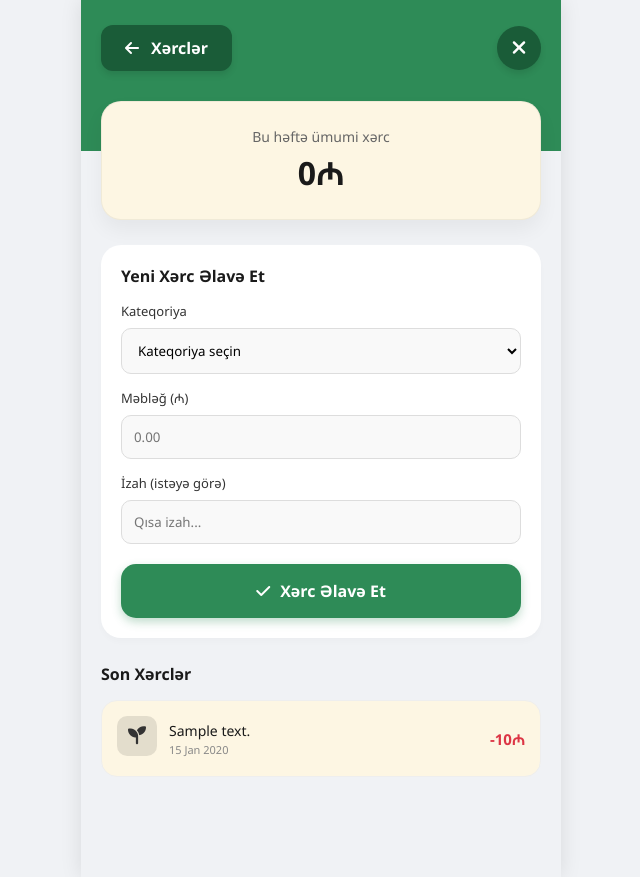
After one commit to mammadlicavid/Farm-Inventory-Manager, a Django app: page /xercler/ in a window 1280 px wide. The commit adds this page. Shown: the whole page, without its empty margins (319-959 px from the left). Run offline with Django 5.2, Linux system fonts and the light colour scheme; a user stored in the database is signed in; tables that the repository leaves empty hold one stand-in row (values such as "Sample post").

Commit message:
Added Xercler page

```diff
--- a/backend/apps/dashboard/views.py
+++ b/backend/apps/dashboard/views.py
@@ -3,9 +3,11 @@ from django.contrib.auth.decorators import login_required
 from django.utils import timezone
 from django.utils.dateparse import parse_datetime
 
+from django.db.models import Sum
 from toxum.models import Seed
 from heyvanlar.models import Animal
 from alet.models import Alet
+from xercler.models import Expense
 
 @login_required
 def dashboard(request):
@@ -21,10 +23,13 @@ def dashboard(request):
          + Alet.objects.filter(created_by=request.user, created_at__gte=session_start).count()
     )
 
+    total_expenses = Expense.objects.filter(created_by=request.user).aggregate(Sum('amount'))['amount__sum'] or 0
+
     context = {
         "user_name" : request.user.get_username(),
         "stats" : {
             "new_addition": new_products,
+            "expenses": total_expenses,
         },
     }
 
--- /dev/null
+++ b/backend/apps/xercler/apps.py
@@ -0,0 +1,5 @@
+from django.apps import AppConfig
+
+class XerclerConfig(AppConfig):
+    default_auto_field = 'django.db.models.BigAutoField'
+    name = 'xercler'
--- /dev/null
+++ b/backend/apps/xercler/forms.py
@@ -0,0 +1,28 @@
+from django import forms
+from .models import Expense
+
+class ExpenseForm(forms.ModelForm):
+    class Meta:
+        model = Expense
+        fields = ['category', 'amount', 'description']
+        widgets = {
+            'category': forms.Select(attrs={
+                'class': 'form-select',
+                'style': 'width: 100%; padding: 12px; border-radius: 10px; border: 1px solid #ddd; outline: none; background-color: #f9f9f9;'
+            }),
+            'amount': forms.NumberInput(attrs={
+                'class': 'form-input',
+                'placeholder': '0.00',
+                'style': 'width: 100%; padding: 12px; border-radius: 10px; border: 1px solid #ddd; outline: none; background-color: #f9f9f9;'
+            }),
+            'description': forms.TextInput(attrs={
+                'class': 'form-input',
+                'placeholder': 'Qısa izah...',
+                'style': 'width: 100%; padding: 12px; border-radius: 10px; border: 1px solid #ddd; outline: none; background-color: #f9f9f9;'
+            }),
+        }
+
+    def __init__(self, *args, **kwargs):
+        super().__init__(*args, **kwargs)
+        # Customizing category choices to match UI "Kateqoriya seçin"
+        self.fields['category'].choices = [('', 'Kateqoriya seçin')] + list(self.fields['category'].choices)[1:]
--- /dev/null
+++ b/backend/apps/xercler/urls.py
@@ -0,0 +1,8 @@
+from django.urls import path
+from . import views
+
+app_name = 'xercler'
+
+urlpatterns = [
+    path('', views.expense_list, name='expense_list'),
+]
--- /dev/null
+++ b/backend/apps/xercler/views.py
@@ -0,0 +1,37 @@
+from django.shortcuts import render, redirect
+from django.contrib.auth.decorators import login_required
+from django.db.models import Sum
+from django.utils import timezone
+from datetime import timedelta
+from .models import Expense
+from .forms import ExpenseForm
+
+@login_required
+def expense_list(request):
+    if request.method == 'POST':
+        form = ExpenseForm(request.POST)
+        if form.is_valid():
+            expense = form.save(commit=False)
+            expense.created_by = request.user
+            expense.save()
+            return redirect('xercler:expense_list')
+    else:
+        form = ExpenseForm()
+
+    # Get expenses
+    expenses = Expense.objects.filter(created_by=request.user).order_by('-date', '-created_at')[:5]  # Last 5 expenses
+
+    # Calculate weekly total
+    today = timezone.now().date()
+    week_start = today - timedelta(days=today.weekday())
+    weekly_total = Expense.objects.filter(
+        created_by=request.user,
+        date__gte=week_start
+    ).aggregate(Sum('amount'))['amount__sum'] or 0
+
+    context = {
+        'form': form,
+        'expenses': expenses,
+        'weekly_total': weekly_total,
+    }
+    return render(request, 'xercler/xercler.html', context)
--- a/backend/config/settings.py
+++ b/backend/config/settings.py
@@ -51,6 +51,7 @@ INSTALLED_APPS = [
     "toxum",
     "alet",
     "heyvanlar",
+    "xercler",
 ]
 
 
--- a/backend/config/urls.py
+++ b/backend/config/urls.py
@@ -29,4 +29,5 @@ urlpatterns = [
     path("toxum/", include("toxum.urls")),
     path("alet/", include("alet.urls")),
     path("heyvanlar/", include("heyvanlar.urls")),
+    path("xercler/", include("xercler.urls")),
 ] + static(settings.MEDIA_URL, document_root=settings.MEDIA_ROOT)
--- a/frontend/templates/dashboard/index.html
+++ b/frontend/templates/dashboard/index.html
@@ -40,12 +40,12 @@
                 <span>Heyvanlar</span>
             </a>
 
-            <div class="category-card">
+            <a href="{% url 'xercler:expense_list' %}" class="category-card" style="text-decoration: none;">
                 <div class="icon-box yellow-icon">
                     <i class="fa-solid fa-sack-dollar"></i>
                 </div>
                 <span>Xərclər</span>
-            </div>
+            </a>
 
             <div class="category-card">
                 <div class="icon-box dark-green-icon">
--- /dev/null
+++ b/frontend/templates/xercler/xercler.html
@@ -0,0 +1,124 @@
+{% extends 'base.html' %}
+{% load static %}
+
+{% block content %}
+<div class="dashboard-container">
+    <!-- Header -->
+    <header class="main-header"
+        style="background-color: #2E8B57; padding: 25px 20px 70px 20px; border-radius: 0; margin-bottom: 0;">
+        <div class="header-content">
+            <div class="header-top" style="display: flex; justify-content: space-between; align-items: center;">
+                <a href="{% url 'dashboard' %}" class="back-btn"
+                    style="text-decoration: none; color: white; background-color: #1a5c38; padding: 12px 24px; border-radius: 12px; display: flex; align-items: center; gap: 12px; font-weight: 600; font-size: 16px; box-shadow: 0 4px 6px rgba(0,0,0,0.1); border: none;">
+                    <i class="fa-solid fa-arrow-left"></i>
+                    <span>Xərclər</span>
+                </a>
+
+                <a href="{% url 'dashboard' %}" class="close-btn"
+                    style="width: 44px; height: 44px; background-color: #1a5c38; border-radius: 50%; display: flex; justify-content: center; align-items: center; text-decoration: none; color: white; box-shadow: 0 4px 6px rgba(0,0,0,0.1);">
+                    <i class="fa-solid fa-times" style="font-size: 20px;"></i>
+                </a>
+            </div>
+        </div>
+    </header>
+
+    <main class="main-content"
+        style="padding-top: 0; margin-top: -50px; position: relative; z-index: 10; padding-left: 20px; padding-right: 20px;">
+
+        <!-- Summary Card -->
+        <div class="summary-card"
+            style="background-color: #FDF6E3; border-radius: 20px; padding: 25px 20px; text-align: center; margin-bottom: 25px; border: 1px solid rgba(0,0,0,0.05); box-shadow: 0 10px 20px rgba(0,0,0,0.05);">
+            <p style="color: #666; font-size: 14px; margin-bottom: 5px;">Bu həftə ümumi xərc</p>
+            <h2 style="font-size: 32px; font-weight: 700; color: #1a1a1a; margin: 0;">{{ weekly_total|default:"0" }}₼
+            </h2>
+        </div>
+
+        <!-- Add Expense Form -->
+        <div class="form-card"
+            style="background-color: white; border-radius: 20px; padding: 20px; margin-bottom: 25px; box-shadow: 0 4px 6px rgba(0,0,0,0.02);">
+            <h3 style="font-size: 16px; font-weight: 600; margin-bottom: 15px; color: #1a1a1a;">Yeni Xərc Əlavə Et</h3>
+
+            <form method="post" action="{% url 'xercler:expense_list' %}">
+                {% csrf_token %}
+
+                <div class="form-group" style="margin-bottom: 15px;">
+                    <label style="display: block; font-size: 13px; color: #333; margin-bottom: 8px;">Kateqoriya</label>
+                    {{ form.category }}
+                </div>
+
+                <div class="form-group" style="margin-bottom: 15px;">
+                    <label style="display: block; font-size: 13px; color: #333; margin-bottom: 8px;">Məbləğ (₼)</label>
+                    {{ form.amount }}
+                </div>
+
+                <div class="form-group" style="margin-bottom: 20px;">
+                    <label style="display: block; font-size: 13px; color: #333; margin-bottom: 8px;">İzah (istəyə
+                        görə)</label>
+                    {{ form.description }}
+                </div>
+
+                <button type="submit" class="add-new-btn" style="background-color: #2E8B57; width: 100%;">
+                    <i class="fa-solid fa-check"></i> Xərc Əlavə Et
+                </button>
+            </form>
+        </div>
+
+        <!-- Recent Expenses List -->
+        <div class="recent-expenses">
+            <h3 style="font-size: 16px; font-weight: 600; margin-bottom: 15px; color: #1a1a1a;">Son Xərclər</h3>
+
+            <div class="expenses-list" style="display: flex; flex-direction: column; gap: 12px;">
+                {% for expense in expenses %}
+                <div class="expense-item"
+                    style="background-color: #FDF6E3; border-radius: 16px; padding: 15px; display: flex; align-items: center; justify-content: space-between; border: 1px solid #eee;">
+                    <div style="display: flex; align-items: center; gap: 12px;">
+                        <div class="icon-box"
+                            style="width: 40px; height: 40px; background-color: rgba(0,0,0,0.1); border-radius: 10px; display: flex; justify-content: center; align-items: center;">
+                            {% if expense.category == 'YAN' %}
+                            <i class="fa-solid fa-gas-pump" style="font-size: 18px; color: #333;"></i>
+                            {% elif expense.category == 'YEM' %}
+                            <i class="fa-solid fa-wheat" style="font-size: 18px; color: #333;"></i>
+                            {% elif expense.category == 'SƏ' %}
+                            <i class="fa-solid fa-seedling" style="font-size: 18px; color: #333;"></i>
+                            {% elif expense.category == 'GUB' %}
+                            <i class="fa-solid fa-flask" style="font-size: 18px; color: #333;"></i>
+                            {% elif expense.category == 'TEM' %}
+                            <i class="fa-solid fa-wrench" style="font-size: 18px; color: #333;"></i>
+                            {% else %}
+                            <i class="fa-solid fa-receipt" style="font-size: 18px; color: #333;"></i>
+                            {% endif %}
+                        </div>
+                        <div>
+                            <div style="font-weight: 500; font-size: 14px; color: #1a1a1a;">
+                                {% if expense.description %}
+                                {{ expense.description }}
+                                {% else %}
+                                {{ expense.get_category_display }}
+                                {% endif %}
+                            </div>
+                            <div style="font-size: 11px; color: #888; margin-top: 2px;">
+                                {% if expense.date == today %}
+                                Bu gün
+                                {% elif expense.date == yesterday %}
+                                Dünən
+                                {% else %}
+                                {{ expense.date|date:"d M Y" }}
+                                {% endif %}
+                            </div>
+                        </div>
+                    </div>
+                    <div style="font-weight: 600; color: #dc3545; font-size: 15px;">
+                        -{{ expense.amount|floatformat:0 }}₼
+                    </div>
+                </div>
+                {% empty %}
+                <div style="text-align: center; padding: 20px; color: #888;">
+                    Hələ ki xərc yoxdur
+                </div>
+                {% endfor %}
+            </div>
+        </div>
+
+    </main>
+</div>
+{% endblock %}
```
Also changed, not shown: backend/apps/xercler/admin.py (added, +8 -0 lines), backend/apps/xercler/models.py (added, +34 -0 lines), backend/apps/xercler/__init__.py (added), backend/apps/xercler/migrations/0001_initial.py (added), backend/apps/xercler/migrations/0002_alter_expense_category.py (added), backend/apps/xercler/migrations/__init__.py (added).
